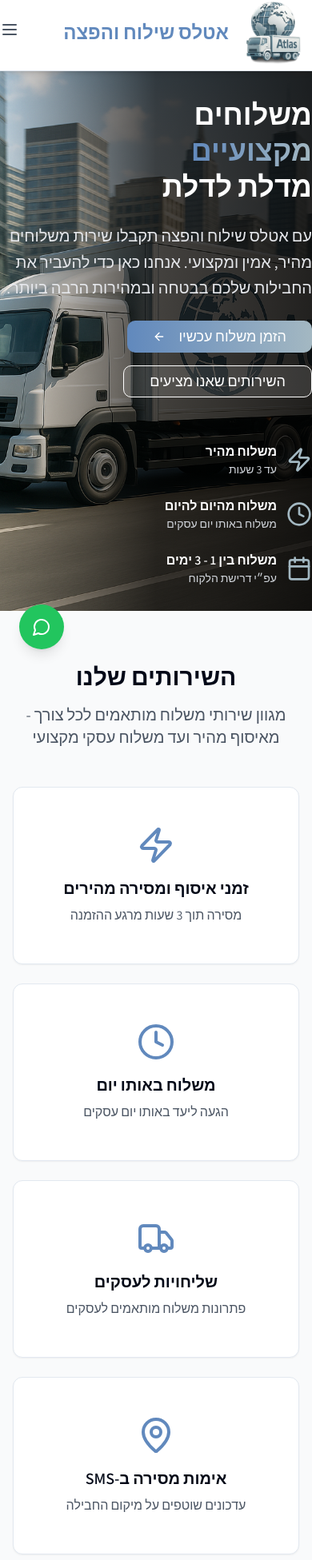
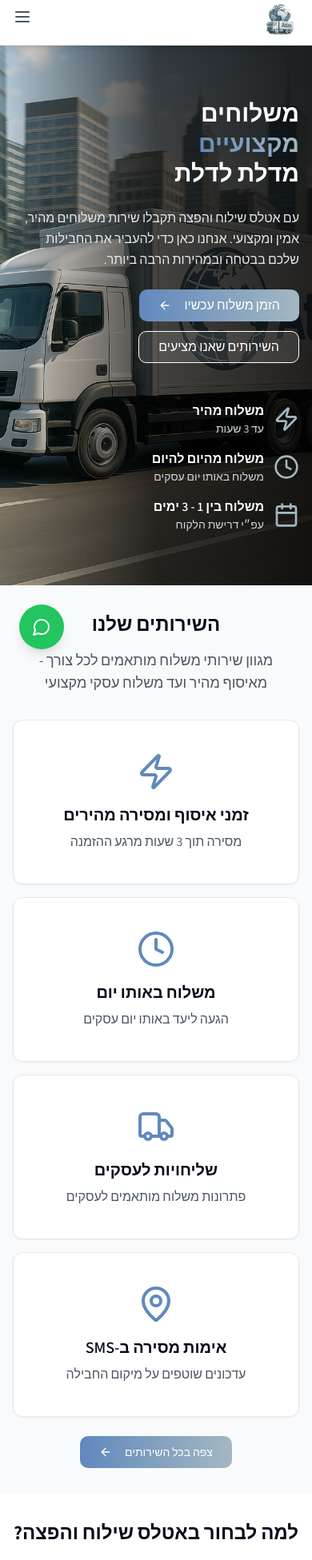
Before and after one commit to orrgoren/AtlasDelivery, a Next.js app: page / in a window 390 px wide. Shown: the part 8-1959 px from the top of the page at 80% size. Built offline with nearby package versions, Linux system fonts and the light colour scheme.

Commit message:
add mobile responsiveness, fix btns at bottom

```diff
--- a/src/components/Footer.tsx
+++ b/src/components/Footer.tsx
@@ -5,9 +5,9 @@ import atlasLogo from "@/assets/atlas-logo.png";
 
 const Footer = () => {
     return (
-        <footer className="bg-gray-900 text-white py-12">
+        <footer className="bg-gray-900 text-white py-8 sm:py-12">
             <div className="atlas-container">
-                <div className="grid grid-cols-1 md:grid-cols-4 gap-8">
+                <div className="grid grid-cols-1 sm:grid-cols-2 md:grid-cols-4 gap-6 sm:gap-8">
                     {/* Company Info */}
                     <div className="space-y-4">
                         <Link
@@ -126,7 +126,7 @@ const Footer = () => {
                     </div>
                 </div>
 
-                <div className="border-t border-gray-700 mt-8 pt-8 text-center">
+                <div className="border-t border-gray-700 mt-6 sm:mt-8 pt-6 sm:pt-8 text-center">
                     <p className="text-gray-400">
                         © 2025 אטלס שילוח והפצה. כל הזכויות שמורות.
                     </p>
--- a/src/components/Hero.tsx
+++ b/src/components/Hero.tsx
@@ -19,21 +19,21 @@ const Hero = () => {
                 <div className="grid grid-cols-1 lg:grid-cols-2 gap-12 items-center">
                     {/* Content */}
                     <div className="text-white space-y-6">
-                        <h1 className="text-4xl md:text-6xl font-bold leading-tight">
+                        <h1 className="text-3xl sm:text-4xl md:text-5xl lg:text-6xl font-bold leading-tight">
                             <span className="block">משלוחים</span>
                             <span className="gradient-text">מקצועיים</span>
                             <span className="block">מדלת לדלת</span>
                         </h1>
 
-                        <p className="text-xl text-gray-200 leading-relaxed">
+                        <p className="text-base sm:text-lg lg:text-xl text-gray-200 leading-relaxed">
                             עם אטלס שילוח והפצה תקבלו שירות משלוחים מהיר, אמין
                             ומקצועי. אנחנו כאן כדי להעביר את החבילות שלכם בבטחה
                             ובמהירות הרבה ביותר.
                         </p>
 
-                        <div className="flex flex-col sm:flex-row gap-4">
+                        <div className="flex flex-col sm:flex-row gap-3 sm:gap-4">
                             <Link href="/contact">
-                                <Button className="btn-hero text-lg px-8 py-4 flex items-center space-x-reverse space-x-2">
+                                <Button className="btn-hero text-base sm:text-lg px-6 sm:px-8 py-3 sm:py-4 flex items-center space-x-reverse space-x-2">
                                     <span>הזמן משלוח עכשיו</span>
                                     <ArrowLeft className="h-5 w-5" />
                                 </Button>
@@ -41,7 +41,7 @@ const Hero = () => {
                             <Link href="/services">
                                 <Button
                                     variant="outline"
-                                    className="text-lg px-8 py-4 bg-white/10 border-white text-white hover:bg-white hover:text-gray-900"
+                                    className="text-base sm:text-lg px-6 sm:px-8 py-3 sm:py-4 bg-white/10 border-white text-white hover:bg-white hover:text-gray-900"
                                 >
                                     השירותים שאנו מציעים
                                 </Button>
@@ -49,7 +49,7 @@ const Hero = () => {
                         </div>
 
                         {/* Features */}
-                        <div className="grid grid-cols-1 sm:grid-cols-3 gap-6 pt-8">
+                        <div className="grid grid-cols-1 sm:grid-cols-3 gap-4 sm:gap-6 pt-6 sm:pt-8">
                             <div className="flex items-center space-x-reverse space-x-3">
                                 <Zap className="h-8 w-8 text-secondary" />
                                 <div>
--- a/src/components/Navbar.tsx
+++ b/src/components/Navbar.tsx
@@ -25,7 +25,7 @@ const Navbar = () => {
     return (
         <nav className="bg-white shadow-md sticky top-0 z-50 border-b">
             <div className="atlas-container">
-                <div className="flex justify-between items-center h-24">
+                <div className="flex justify-between items-center h-16 sm:h-20 lg:h-24">
                     {/* Logo */}
                     <Link
                         href="/"
@@ -34,19 +34,19 @@ const Navbar = () => {
                         <Image
                             src={atlasLogo}
                             alt="אטלס שילוח והפצה"
-                            className="h-24 w-auto"
+                            className="h-12 sm:h-16 lg:h-24 w-auto"
                             height={96}
                             // width={auto} is not allowed, so set width to a reasonable value or use atlasLogo.width
                             width={atlasLogo.width}
                         />
 
-                        <h2 className="text-2xl font-bold text-[#6189BD]">
+                        <h2 className="text-base xs:text-lg sm:text-xl lg:text-2xl font-bold text-[#6189BD] hidden xs:block">
                             אטלס שילוח והפצה
                         </h2>
                     </Link>
 
                     {/* Desktop Navigation */}
-                    <div className="hidden md:flex items-center space-x-reverse space-x-12">
+                    <div className="hidden lg:flex items-center space-x-reverse space-x-8 xl:space-x-12">
                         {navItems.map((item) => (
                             <Link
                                 key={item.path}
@@ -69,7 +69,7 @@ const Navbar = () => {
                     </div>
 
                     {/* Mobile menu button */}
-                    <div className="md:hidden">
+                    <div className="lg:hidden">
                         <button
                             onClick={() => setIsOpen(!isOpen)}
                             className="text-gray-600 hover:text-primary"
@@ -85,7 +85,7 @@ const Navbar = () => {
 
                 {/* Mobile Navigation */}
                 {isOpen && (
-                    <div className="md:hidden pb-4">
+                    <div className="lg:hidden pb-4 border-t border-gray-200 mt-4 pt-4">
                         <div className="flex flex-col space-y-4">
                             {navItems.map((item) => (
                                 <Link
--- a/src/index.css
+++ b/src/index.css
@@ -135,24 +135,25 @@
 @layer components {
   /* Atlas Hero Button */
   .btn-hero {
-    @apply bg-gradient-to-r from-primary to-secondary text-white font-semibold py-4 px-8 rounded-xl;
+    @apply bg-gradient-to-r from-primary to-secondary text-white font-semibold;
+    @apply py-3 px-6 sm:py-4 sm:px-8 rounded-xl;
     @apply hover:shadow-[var(--shadow-strong)] transform hover:scale-105 transition-all duration-300;
   }
 
   /* Atlas Card */
   .atlas-card {
-    @apply bg-white rounded-xl p-6 shadow-[var(--shadow-card)] hover:shadow-[var(--shadow-soft)];
-    @apply transition-all duration-300 border border-border;
+    @apply bg-white rounded-xl shadow-[var(--shadow-card)] hover:shadow-[var(--shadow-soft)];
+    @apply p-4 sm:p-6 transition-all duration-300 border border-border;
   }
 
   /* Atlas Section */
   .atlas-section {
-    @apply py-16 px-4;
+    @apply py-8 sm:py-12 lg:py-16;
   }
 
   /* Atlas Container */
   .atlas-container {
-    @apply max-w-7xl mx-auto;
+    @apply max-w-7xl mx-auto px-4 sm:px-6 lg:px-8;
   }
 
   /* Atlas Gradient Text */
--- a/src/pages/Customers.tsx
+++ b/src/pages/Customers.tsx
@@ -228,7 +228,7 @@ const Customers = () => {
                         התחילו ליהנות משירות משלוחים מקצועי ואמין עוד היום
                     </p>
 
-                    <div className="flex flex-col sm:flex-row gap-4 justify-center">
+                    <div className="flex flex-row sm:flex-row gap-4 justify-center">
                         <Link href="/contact">
                             <Button
                                 variant="outline"
--- a/src/pages/Home.tsx
+++ b/src/pages/Home.tsx
@@ -91,17 +91,17 @@ const Home = () => {
             {/* Services Section */}
             <section className="atlas-section bg-gray-50">
                 <div className="atlas-container">
-                    <div className="text-center mb-12">
-                        <h2 className="text-3xl md:text-4xl font-bold mb-4">
+                    <div className="text-center mb-8 sm:mb-12">
+                        <h2 className="text-2xl sm:text-3xl md:text-4xl font-bold mb-4">
                             השירותים שלנו
                         </h2>
-                        <p className="text-xl text-gray-600 max-w-2xl mx-auto">
+                        <p className="text-lg sm:text-xl text-gray-600 max-w-2xl mx-auto px-4">
                             מגוון שירותי משלוח מותאמים לכל צורך - מאיסוף מהיר
                             ועד משלוח עסקי מקצועי
                         </p>
                     </div>
 
-                    <div className="grid grid-cols-1 md:grid-cols-2 lg:grid-cols-4 gap-6">
+                    <div className="grid grid-cols-1 sm:grid-cols-2 lg:grid-cols-4 gap-4 sm:gap-6">
                         {services.map((service, index) => (
                             <Card
                                 key={index}
@@ -120,9 +120,9 @@ const Home = () => {
                         ))}
                     </div>
 
-                    <div className="text-center mt-8">
+                    <div className="text-center mt-6 sm:mt-8">
                         <Link href="/services">
-                            <Button className="btn-hero">
+                            <Button className="btn-hero px-6 py-3 sm:px-8 sm:py-4">
                                 צפה בכל השירותים
                                 <ArrowLeft className="mr-2 h-4 w-4" />
                             </Button>
@@ -134,17 +134,17 @@ const Home = () => {
             {/* Why Choose Us Section */}
             <section className="atlas-section">
                 <div className="atlas-container">
-                    <div className="text-center mb-12">
-                        <h2 className="text-3xl md:text-4xl font-bold mb-4">
+                    <div className="text-center mb-8 sm:mb-12">
+                        <h2 className="text-2xl sm:text-3xl md:text-4xl font-bold mb-4">
                             למה לבחור באטלס שילוח והפצה?
                         </h2>
-                        <p className="text-xl text-gray-600 max-w-2xl mx-auto">
+                        <p className="text-lg sm:text-xl text-gray-600 max-w-2xl mx-auto px-4">
                             אנחנו מתחייבים לספק שירות משלוחים ברמה הגבוהה ביותר
                             עם תשומת לב לכל פרט
                         </p>
                     </div>
 
-                    <div className="grid grid-cols-1 md:grid-cols-3 lg:grid-cols-3 gap-8">
+                    <div className="grid grid-cols-1 sm:grid-cols-3 gap-6 sm:gap-8">
                         {advantages.map((advantage, index) => (
                             <div key={index} className="text-center">
                                 <div className="bg-primary/10 rounded-full w-16 h-16 flex items-center justify-center mx-auto mb-4">
@@ -165,16 +165,16 @@ const Home = () => {
             {/* Testimonials Section */}
             <section className="atlas-section bg-gray-50">
                 <div className="atlas-container">
-                    <div className="text-center mb-12">
-                        <h2 className="text-3xl md:text-4xl font-bold mb-4">
+                    <div className="text-center mb-8 sm:mb-12">
+                        <h2 className="text-2xl sm:text-3xl md:text-4xl font-bold mb-4">
                             מה אומרים הלקוחות שלנו
                         </h2>
-                        <p className="text-xl text-gray-600">
+                        <p className="text-lg sm:text-xl text-gray-600 px-4">
                             חוות דעת של לקוחות מרוצים שבחרו באטלס שילוח והפצה
                         </p>
                     </div>
 
-                    <div className="grid grid-cols-1 md:grid-cols-3 gap-8">
+                    <div className="grid grid-cols-1 sm:grid-cols-2 lg:grid-cols-3 gap-4 sm:gap-6 lg:gap-8">
                         {testimonials.map((testimonial, index) => (
                             <Card key={index} className="atlas-card">
                                 <CardContent className="p-6">
@@ -218,23 +218,23 @@ const Home = () => {
             {/* CTA Section */}
             <section className="atlas-section bg-gradient-to-r from-primary to-secondary text-white">
                 <div className="atlas-container text-center">
-                    <h2 className="text-3xl md:text-4xl font-bold mb-4">
+                    <h2 className="text-2xl sm:text-3xl md:text-4xl font-bold mb-4">
                         מוכנים להתחיל?
                     </h2>
-                    <p className="text-xl mb-8 opacity-90">
+                    <p className="text-lg sm:text-xl mb-6 sm:mb-8 opacity-90 px-4">
                         צרו קשר עכשיו וקבלו הצעת מחיר מותאמת אישית לצרכים שלכם
                     </p>
-                    <div className="flex flex-col sm:flex-row gap-4 justify-center">
+                    <div className="flex flex-row sm:flex-row gap-3 sm:gap-4 justify-center">
                         <Link href="/contact">
                             <Button
                                 variant="outline"
-                                className="bg-white text-primary hover:bg-gray-100 hover:text-primary text-lg px-8 py-4"
+                                className="bg-white text-primary hover:bg-gray-100 hover:text-primary text-base sm:text-lg px-6 sm:px-8 py-3 sm:py-4"
                             >
                                 הזמנת משלוח
                             </Button>
                         </Link>
                         <Link href="/contact">
-                            <Button className="bg-white text-primary hover:bg-gray-100 text-lg px-8 py-4 flex items-center space-x-reverse space-x-2">
+                            <Button className="bg-white text-primary hover:bg-gray-100 text-base sm:text-lg px-6 sm:px-8 py-3 sm:py-4 flex items-center space-x-reverse space-x-2">
                                 <span>צרו קשר</span>
                                 <ArrowLeft className="h-5 w-5" />
                             </Button>
--- a/tailwind.config.ts
+++ b/tailwind.config.ts
@@ -13,12 +13,18 @@ export default {
     theme: {
         container: {
             center: true,
-            padding: "2rem",
+            padding: {
+                DEFAULT: '1rem',
+                sm: '2rem',
+            },
             screens: {
                 "2xl": "1400px",
             },
         },
         extend: {
+            screens: {
+                'xs': '480px',
+            },
             fontFamily: {
                 assistant: ["Assistant", "system-ui", "sans-serif"],
             },
```
Also changed, not shown: src/pages/Services.tsx (+7 -6 lines).
